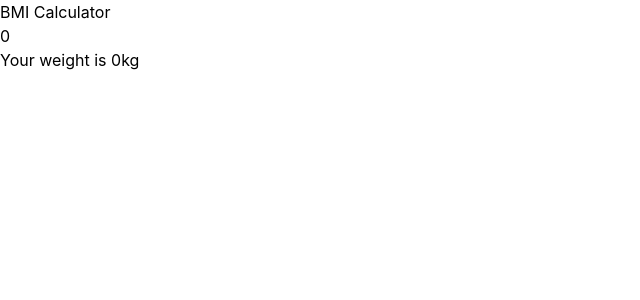
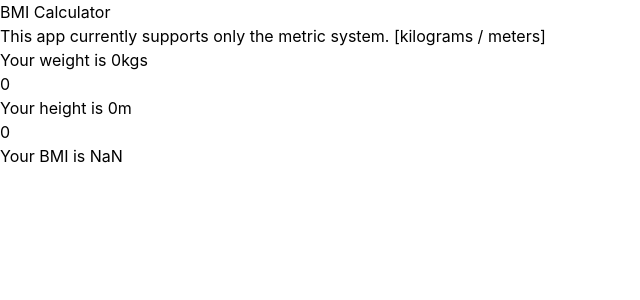
Before and after one commit to Weemizo/BMI-Calculator, a React (Vite) app: page / in a window 1280 px wide. Shown: the top 300 px of the page, without its empty margins (0-640 px from the left). Built offline with nearby package versions, Linux system fonts and the light colour scheme.

Commit message:
Added BMI Calculator

```diff
--- a/src/components/BMI-Calculator.tsx
+++ b/src/components/BMI-Calculator.tsx
@@ -1,14 +1,28 @@
 import { useState } from 'react'
 
 export default function BMI() {
-    const [weight, setWeight] = useState<number>(0)
+    const [weight, setWeight] = useState<number>(0);
+
+    const [height, setHeight] = useState<number>(0);
 
     const weightAssign = (weight: number) => {
-        return Number.isNaN(weight) ? "Type in your weight" : `Your weight is ${weight}kg`
+        return Number.isNaN(weight) ? "Type in your weight" : `Your weight is ${weight}kgs`
+    }
+
+    const heightAssign = (height: number) => {
+        return Number.isNaN(height) ? "Type in your height" : `Your height is ${height}m`
+    }
+
+    const bmiCalc = (height: number, weight: number) => {
+        const bmi = (weight/Math.pow(height, 2)).toFixed(2);
+        return Number.isNaN(bmi) ? "Please type in correct numbers" : `Your BMI is ${bmi}`
     }
 
     return (
         <div>
+            <div className='text-xl font-bold mb-10'> This app currently supports only the metric system. [kilograms / meters] </div>
+            <div>{weightAssign(weight)}</div>
+
             <form>
                 <input
                     type="number"
@@ -17,7 +31,18 @@ export default function BMI() {
                     onChange={(e) => setWeight(parseInt(e.target.value))}
                 />
             </form>
-            <div>{weightAssign(weight)}</div>
+
+            <div>{heightAssign(height)}</div>
+            <form>
+                <input
+                    type="number"
+                    name="height"
+                    value={height}
+                    onChange={(e) => setHeight(parseFloat(e.target.value))}
+                />
+            </form>
+
+            <div className='text-3xl font-bold m-10'>{bmiCalc(height, weight)}</div>
         </div>
     );
 }
```
